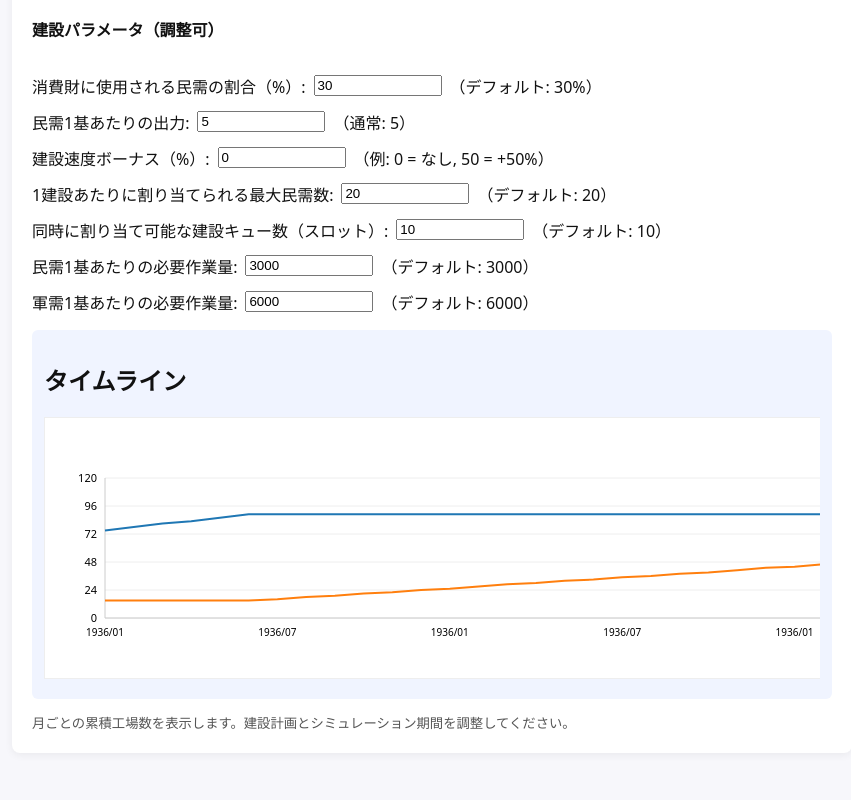
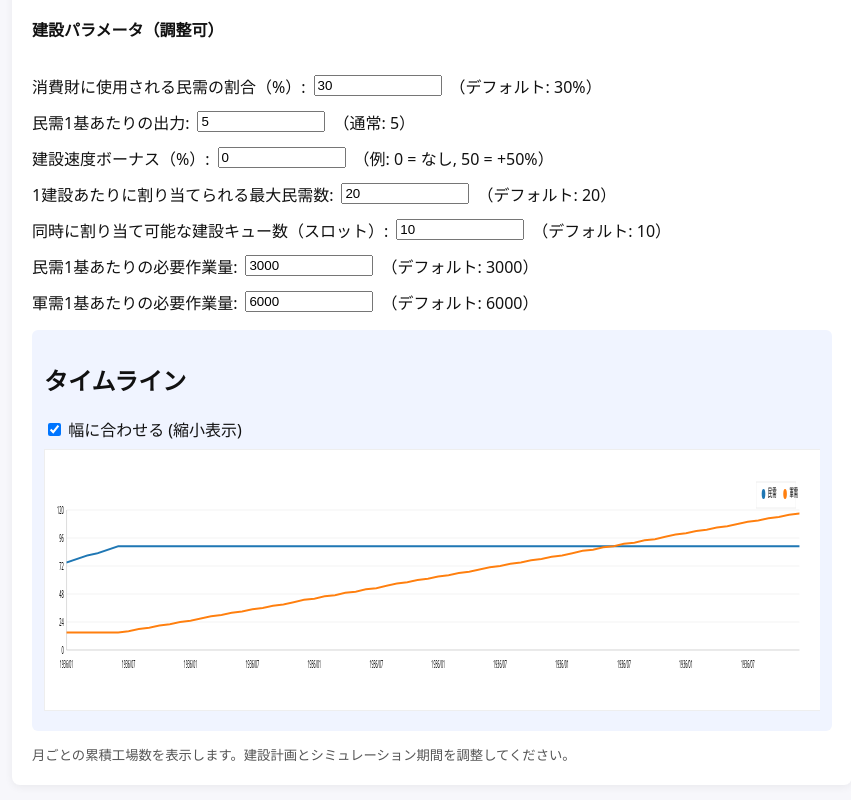
Before and after one commit to riff0717/ib-simulator, a React (Vite) app in the folder frontend/: page / in a window 1280 px wide. Shown: the part 436-1236 px from the top of the page, without its empty margins (208-1059 px from the left). Built offline with nearby package versions, Linux system fonts and the light colour scheme; the HTML template or start-up script is replaced by a standard one.

Commit message:
Add 'fit to width' chart scaling: SVG viewBox scaling when fit=true to avoid overly long x-axis; UI checkbox (default on) and CSS adjustments

```diff
--- a/frontend/src/App.jsx
+++ b/frontend/src/App.jsx
@@ -97,8 +97,8 @@ export default function App() {
   }, [initialCiv, initialMil, months, civBuildMonths, perFactoryOutput, buildSpeedBonusPercent, civBuildCost, milBuildCost, consumerGoodsPercent])
 
   // 簡易 SVG ラインチャート（縦軸ラベル付き）
-  const Chart = ({data}) => {
-    const w = Math.max(600, data.length * 30)
+  const Chart = ({data, fit}) => {
+    const internalW = Math.max(600, data.length * 30)
     const h = 260
     const pad = 60 // 左余白を広げて縦軸ラベルを表示
     const plotHeight = h - 2 * pad
@@ -106,15 +106,54 @@ export default function App() {
     // 上限を分かりやすく丸める（5目盛り）
     const ticks = 5
     const niceMax = Math.ceil(maxVal / 10) * 10 || Math.ceil(maxVal)
-    const sx = i => pad + (i/(data.length-1 || 1))*(w-2*pad)
+    const sx = i => pad + (i/(data.length-1 || 1))*(internalW-2*pad)
     const sy = v => pad + (1 - v / niceMax) * plotHeight
     const linePath = arr => arr.map((d,i)=>`${i===0? 'M':'L'} ${sx(i)} ${sy(d)}`).join(' ')
 
     // 目盛り値の配列
     const tickValues = Array.from({length: ticks+1}, (_,i) => Math.round(niceMax * (i / ticks)))
 
+    // fit が true の場合は viewBox でスケーリングしてコンテナ幅に合わせる
+    if (fit) {
+      return (
+        <svg viewBox={`0 0 ${internalW} ${h}`} preserveAspectRatio="none" height={h} style={{background:'#fff',border:'1px solid #eee', width:'100%'}}>
+          {/* グリッドと縦軸ラベル */}
+          {tickValues.map((tv,ti)=>{
+            const y = sy(tv)
+            return (
+              <g key={ti}>
+                <line x1={pad} y1={y} x2={internalW-pad} y2={y} stroke="#eee" />
+                <text x={pad-8} y={y+4} fontSize={11} textAnchor="end">{tv}</text>
+              </g>
+            )
+          })}
+
+          {/* 軸 */}
+          <line x1={pad} y1={h-pad} x2={internalW-pad} y2={h-pad} stroke="#ccc" />
+          <line x1={pad} y1={pad} x2={pad} y2={h-pad} stroke="#ccc" />
+
+          {/* 民需ライン */}
+          <path d={linePath(data.map(d=>d.civ))} fill="none" stroke="#1f77b4" strokeWidth={2} />
+          {/* 軍需ライン */}
+          <path d={linePath(data.map(d=>d.mil))} fill="none" stroke="#ff7f0e" strokeWidth={2} />
+
+          {/* x軸ラベル */}
+          {data.map((d,i)=> (
+            i%Math.ceil(data.length/12||1)===0 && <text key={i} x={sx(i)} y={h-pad+18} fontSize={10} textAnchor="middle">{d.label}</text>
+          ))}
+
+          {/* 凡例 */}
+          <rect x={internalW-pad-120} y={pad-28} width={110} height={26} fill="#fff" stroke="#eee" />
+          <circle cx={internalW-pad-100} cy={pad-16} r={5} fill="#1f77b4" />
+          <text x={internalW-pad-88} y={pad-13} fontSize={12}>民需</text>
+          <circle cx={internalW-pad-40} cy={pad-16} r={5} fill="#ff7f0e" />
+          <text x={internalW-pad-28} y={pad-13} fontSize={12}>軍需</text>
+        </svg>
+      )
+    }
+
     return (
-      <svg width={w} height={h} style={{background:'#fff',border:'1px solid #eee'}}>
+      <svg width={internalW} height={h} style={{background:'#fff',border:'1px solid #eee'}}>
         {/* グリッドと縦軸ラベル */}
         {tickValues.map((tv,ti)=>{
           const y = sy(tv)
@@ -141,13 +180,14 @@ export default function App() {
         ))}
 
         {/* 凡例 */}
-        <rect x={w-pad-120} y={pad-28} width={110} height={26} fill="#fff" stroke="#eee" />
-        <circle cx={w-pad-100} cy={pad-16} r={5} fill="#1f77b4" />
-        <text x={w-pad-88} y={pad-13} fontSize={12}>民需</text>
-        <circle cx={w-pad-40} cy={pad-16} r={5} fill="#ff7f0e" />
-        <text x={w-pad-28} y={pad-13} fontSize={12}>軍需</text>
+        <rect x={internalW-pad-120} y={pad-28} width={110} height={26} fill="#fff" stroke="#eee" />
+        <circle cx={internalW-pad-100} cy={pad-16} r={5} fill="#1f77b4" />
+        <text x={internalW-pad-88} y={pad-13} fontSize={12}>民需</text>
+        <circle cx={internalW-pad-40} cy={pad-16} r={5} fill="#ff7f0e" />
+        <text x={internalW-pad-28} y={pad-13} fontSize={12}>軍需</text>
       </svg>
     )
+
   }
 
   return (
@@ -176,8 +216,11 @@ export default function App() {
 
       <div className="results">
         <h2>タイムライン</h2>
-        <div className="chart-wrapper">
-          <Chart data={data} />
+        <div className="chart-controls">
+          <label><input type="checkbox" checked={true} readOnly /> 幅に合わせる (縮小表示)</label>
+        </div>
+        <div className={`chart-wrapper fit` }>
+          <Chart data={data} fit={true} />
         </div>
       </div>
 
--- a/frontend/src/style.css
+++ b/frontend/src/style.css
@@ -5,5 +5,7 @@ body { font-family: system-ui, -apple-system, "Segoe UI", Roboto, "Helvetica Neu
 .controls input[type="number"] { width:120px }
 .results { background:#f0f4ff; padding:12px; border-radius:6px }
 .chart-wrapper { overflow-x: auto; padding-bottom: 8px; }
+.chart-wrapper.fit { overflow-x: hidden; }
 .chart-wrapper svg { display: block; max-width: none; }
+.chart-controls { margin-bottom:8px }
 footer { margin-top:12px; color:#555 }
```
